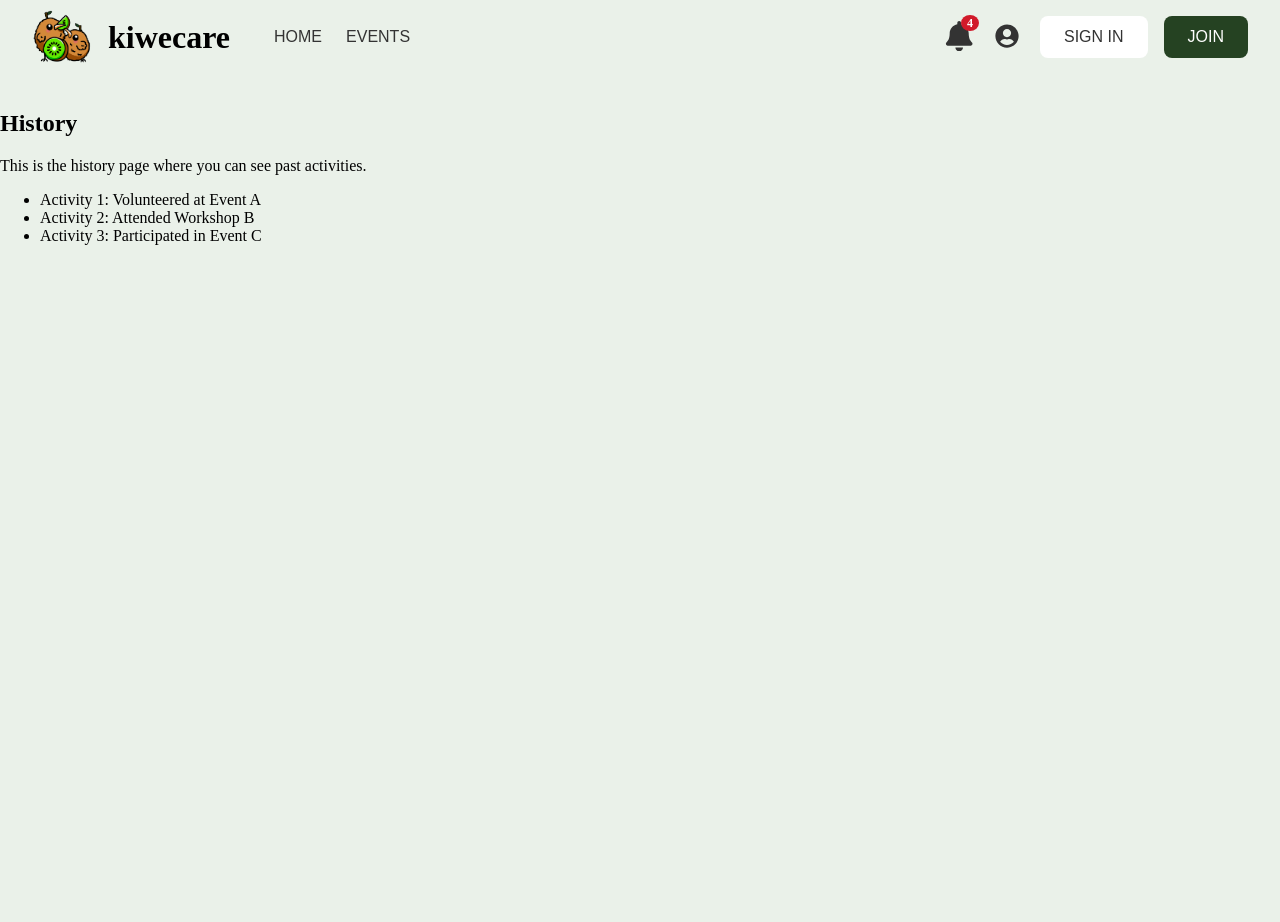
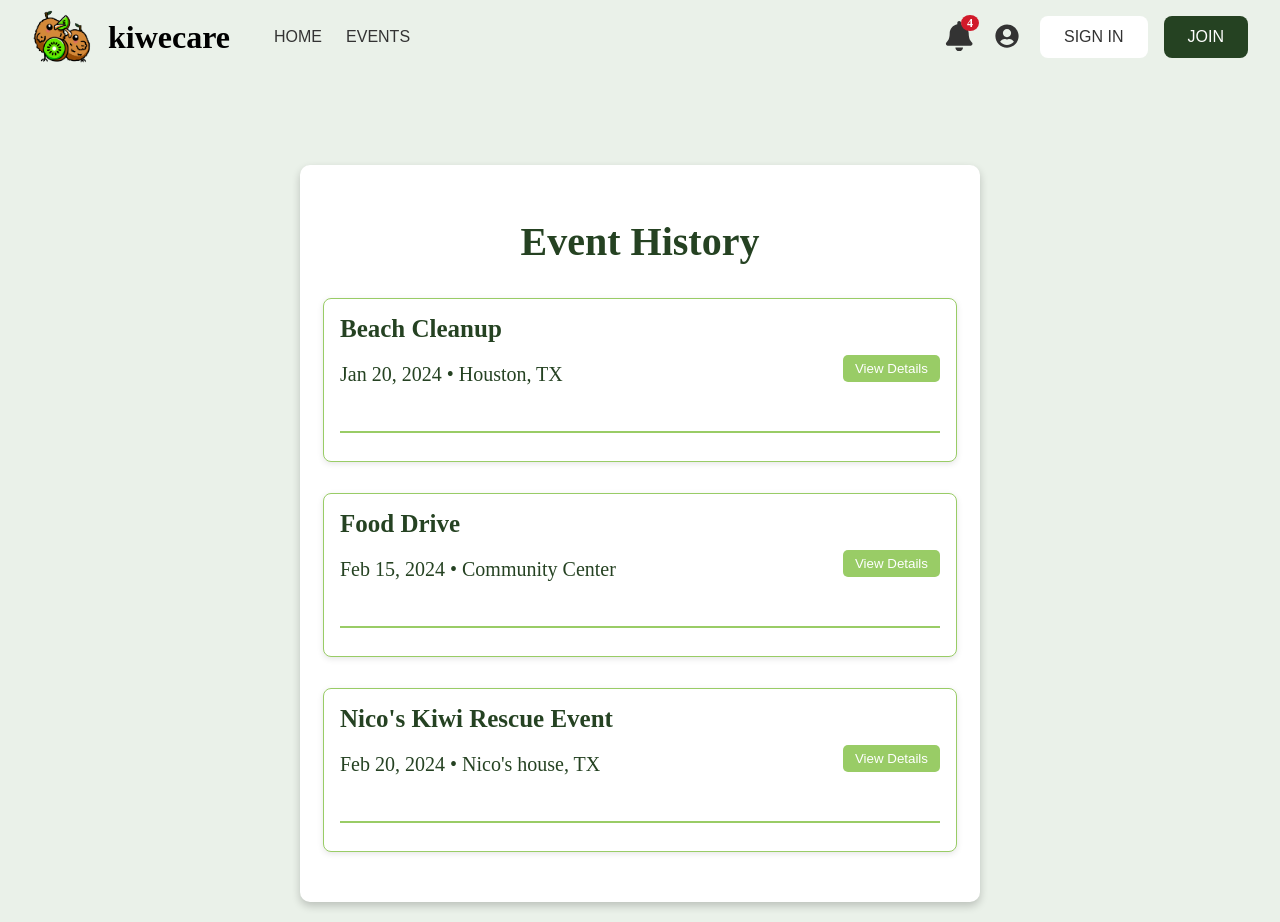
Before and after one commit to vlonk/volunteer-application, a React (Create React App) app in the folder frontend/: page /history in a window 1280 px wide. Before the commit the page ends 800 px from the top, so only its background shows below. Built offline with nearby package versions, Linux system fonts and the light colour scheme.

Commit message:
event history page and event history component

```diff
--- a/frontend/package.json
+++ b/frontend/package.json
@@ -3,8 +3,10 @@
   "version": "0.1.0",
   "private": true,
   "dependencies": {
+    "@shadcn/ui": "^0.0.4",
     "cra-template": "1.2.0",
     "create-react-app": "^5.0.1",
+    "lucide-react": "^0.475.0",
     "react": "^18.3.1",
     "react-dom": "^18.3.1",
     "react-icons": "^5.4.0",
--- /dev/null
+++ b/frontend/src/components/historyEventBox.js
@@ -0,0 +1,38 @@
+import { useState } from "react";
+import "../styles/historyEventBox.css";
+
+//takes in an array parameter event
+const HistoryEventBox = ({ event }) => {
+    //false, meaning box initialy closed
+    const [expanded, setExpanded] = useState(false);
+
+    //event-header: Get event name, data, and location are all initially shown.
+    //toggle-button: button on right side of box allows box to expand
+    //event-details: event description, urgency, skills, and status are shown when expanded. state changes to true once expanded.
+    return (
+
+        <div className="event-box">
+
+            <div className="event-header">
+                <div>
+                <h3>{event.name}</h3>
+                <p>{event.date} • {event.location}</p>
+                </div>
+            <button className="toggle-button" onClick={() => setExpanded(!expanded)}>
+            {expanded ? "Hide Details" : "View Details"}
+            </button>
+            </div>
+
+            {expanded && (
+                <div className="event-details">
+                <p><strong>Description:</strong> {event.description}</p>
+                <p><strong>Urgency:</strong> {event.urgency}</p>
+                <p><strong>Skills:</strong> {event.skills.join(", ")}</p>
+                <p><strong>Status:</strong> {event.status}</p>
+                </div>
+            )}
+        </div>
+        );
+    };
+
+export default HistoryEventBox;
--- a/frontend/src/pages/history.js
+++ b/frontend/src/pages/history.js
@@ -1,17 +1,25 @@
-import React from 'react';
+import HistoryEventBox from "../components/historyEventBox";
+import "../styles/history.css";
 
-function History() {
+//Temporary dummy events
+const eventHistory = [
+  { name: "Beach Cleanup", date: "Jan 20, 2024", location: "Houston, TX", description: "Help clean up the beach.", urgency: "Medium", skills: ["Teamwork", "Physical Work"], status: "Participated" },
+  { name: "Food Drive", date: "Feb 15, 2024", location: "Community Center", description: "Assist in food distribution.", urgency: "High", skills: ["Organizing", "Customer Service"], status: "No Show" },
+  { name: "Nico's Kiwi Rescue Event", date: "Feb 20, 2024", location: "Nico's house, TX", description: "save the kiwis at the expense of your life", urgency: "High", skills:["Heavy lifting", "Teamwork"], status: "pending"}
+];
+
+//use .map() function to iterate through all eventHistory list
+const History = () => {
   return (
-    <div>
-      <h2>History</h2>
-      <p>This is the history page where you can see past activities.</p>
-      <ul>
-        <li>Activity 1: Volunteered at Event A</li>
-        <li>Activity 2: Attended Workshop B</li>
-        <li>Activity 3: Participated in Event C</li>
-      </ul>
+    <div className="history-container">
+      <h2>Event History</h2>
+      <div className="event-list">
+        {eventHistory.map((event, index) => (
+          <HistoryEventBox key={index} event={event} />
+        ))}
+      </div>
     </div>
   );
-}
+};
 
 export default History;
--- /dev/null
+++ b/frontend/src/styles/history.css
@@ -0,0 +1,25 @@
+/*container for all history contents*/
+.history-container {
+    max-width: 50%;
+    margin: 20px auto;
+    background: var(--white);
+    border-radius: 10px;
+    padding: 20px;
+    box-shadow: 0 4px 8px rgba(0, 0, 0, 0.2);
+    margin-top: 75px;
+  }
+
+  /*place where all historyEventBox components go*/
+  .event-list {
+    display: flex;
+    flex-direction: column;
+    gap: 16px;
+    align-items: center;
+  }
+
+
+  h2 {
+    color: var(--dark-green);
+    text-align: center;
+    font-size: 40px;
+  }
--- /dev/null
+++ b/frontend/src/styles/historyEventBox.css
@@ -0,0 +1,63 @@
+/*entire box*/
+.event-box {
+    width: 100%;
+    max-width: 600px;
+    background: var(--white);
+    border-radius: 8px;
+    padding: 16px;
+    border: 1px solid var(--primary-green);
+    box-shadow: 0 2px 6px rgba(0, 0, 0, 0.1);
+    transition: all 0.3s ease-in-out;
+  }
+
+  /*name, location, and date*/
+  .event-header {
+    display: flex;
+    justify-content: space-between;
+    align-items: center;
+    border-bottom: 2px solid var(--primary-green);
+    padding-bottom: 10px;
+    margin-bottom: 12px;
+  }
+
+  /*name*/
+  .event-header h3 {
+    color: var(--dark-green);
+    font-size: 25px;
+    margin: 0;
+  }
+
+  /*date and location*/
+  .event-header p {
+    color: var(--dark-green);
+    font-size: 20px;
+  }
+
+  /*button for expanding*/
+  .toggle-button {
+    background-color: var(--primary-green);
+    color: var(--white);
+    border: none;
+    padding: 6px 12px;
+    border-radius: 5px;
+    cursor: pointer;
+    transition: background-color 0.2s ease-in-out;
+  }
+
+  /*bover effect for button*/
+  .toggle-button:hover {
+    background-color: var(--dark-green);
+  }
+
+  /*section for expanded area*/
+  .event-details {
+    margin-top: 12px;
+    color: var(--dark-green);
+  }
+
+  /*text in the expadned area*/
+  .event-details p {
+    font-size: 16px;
+    margin: 8px 0;
+
+  }
```
Also changed, not shown: 1 other file (tests, documents, lock files or other folders).
